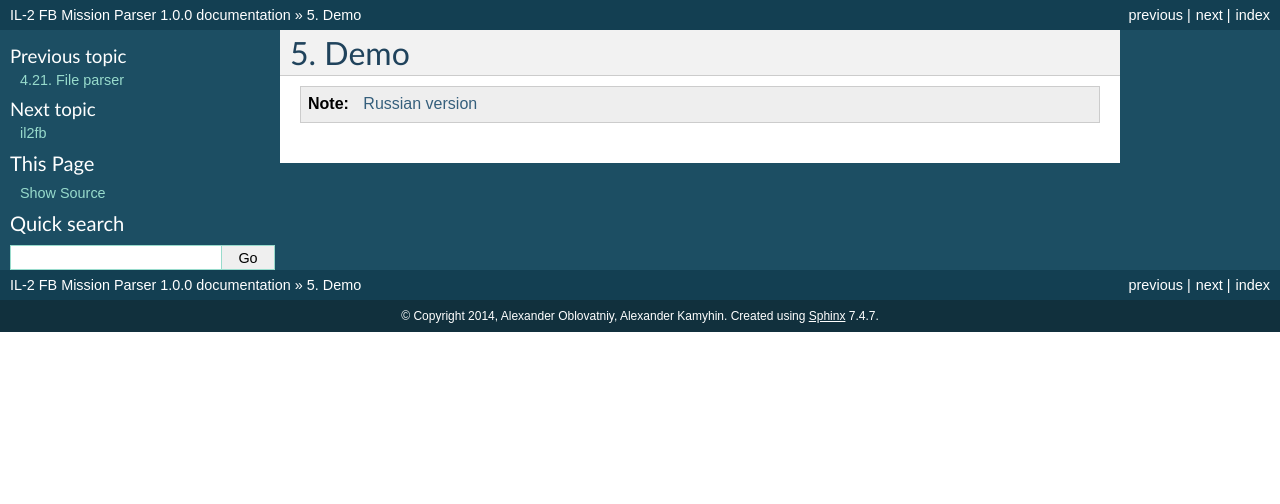
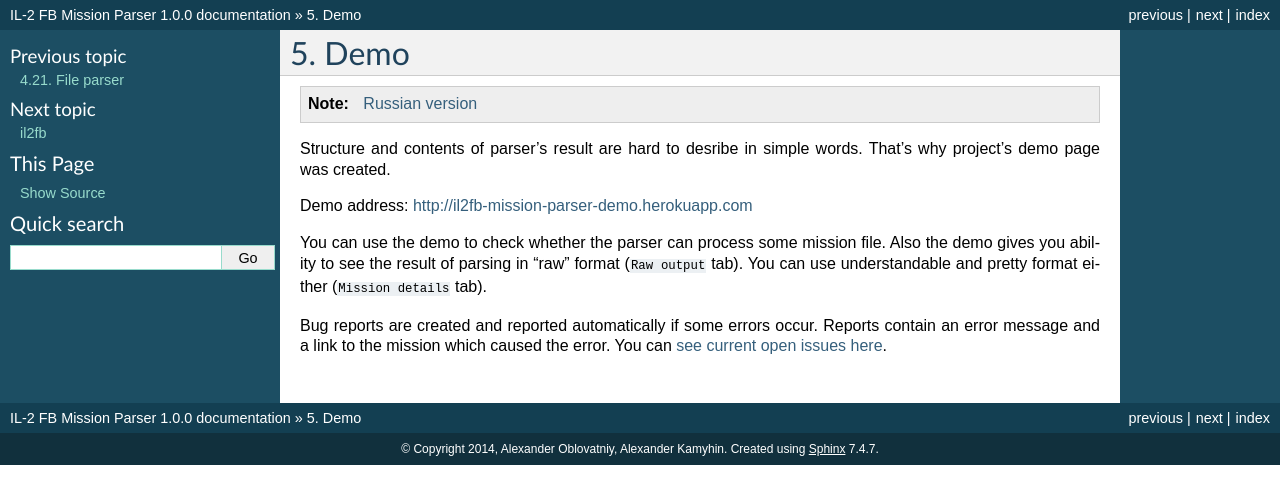
Before and after one commit to IL2HorusTeam/il2fb-mission-parser, a Sphinx documentation site: the page built from docs/demo.rst, in a window 1280 px wide. Shown: the top 504 px of the page. Built offline with Sphinx 7.4.7, drawn with Linux system fonts in a browser that asks for light colours.

Commit message:
add docs about demo

```diff
--- a/docs/demo.rst
+++ b/docs/demo.rst
@@ -4,3 +4,18 @@ Demo
 .. note::
 
     `Russian version <https://github.com/IL2HorusTeam/il2fb-mission-parser/wiki/%D0%94%D0%B5%D0%BC%D0%BE%D0%BD%D1%81%D1%82%D1%80%D0%B0%D1%86%D0%B8%D1%8F-%D0%B1%D0%B8%D0%B1%D0%BB%D0%B8%D0%BE%D1%82%D0%B5%D0%BA%D0%B8>`_
+
+
+Structure and contents of parser's result are hard to desribe in simple words.
+That's why project's demo page was created.
+
+Demo address: http://il2fb-mission-parser-demo.herokuapp.com
+
+You can use the demo to check whether the parser can process some mission file.
+Also the demo gives you ability to see the result of parsing in "raw" format
+(``Raw output`` tab). You can use understandable and pretty format either
+(``Mission details`` tab).
+
+Bug reports are created and reported automatically if some errors occur.
+Reports contain an error message and a link to the mission which caused the
+error. You can `see current open issues here <https://github.com/IL2HorusTeam/il2fb-mission-parser/issues>`_.
```
